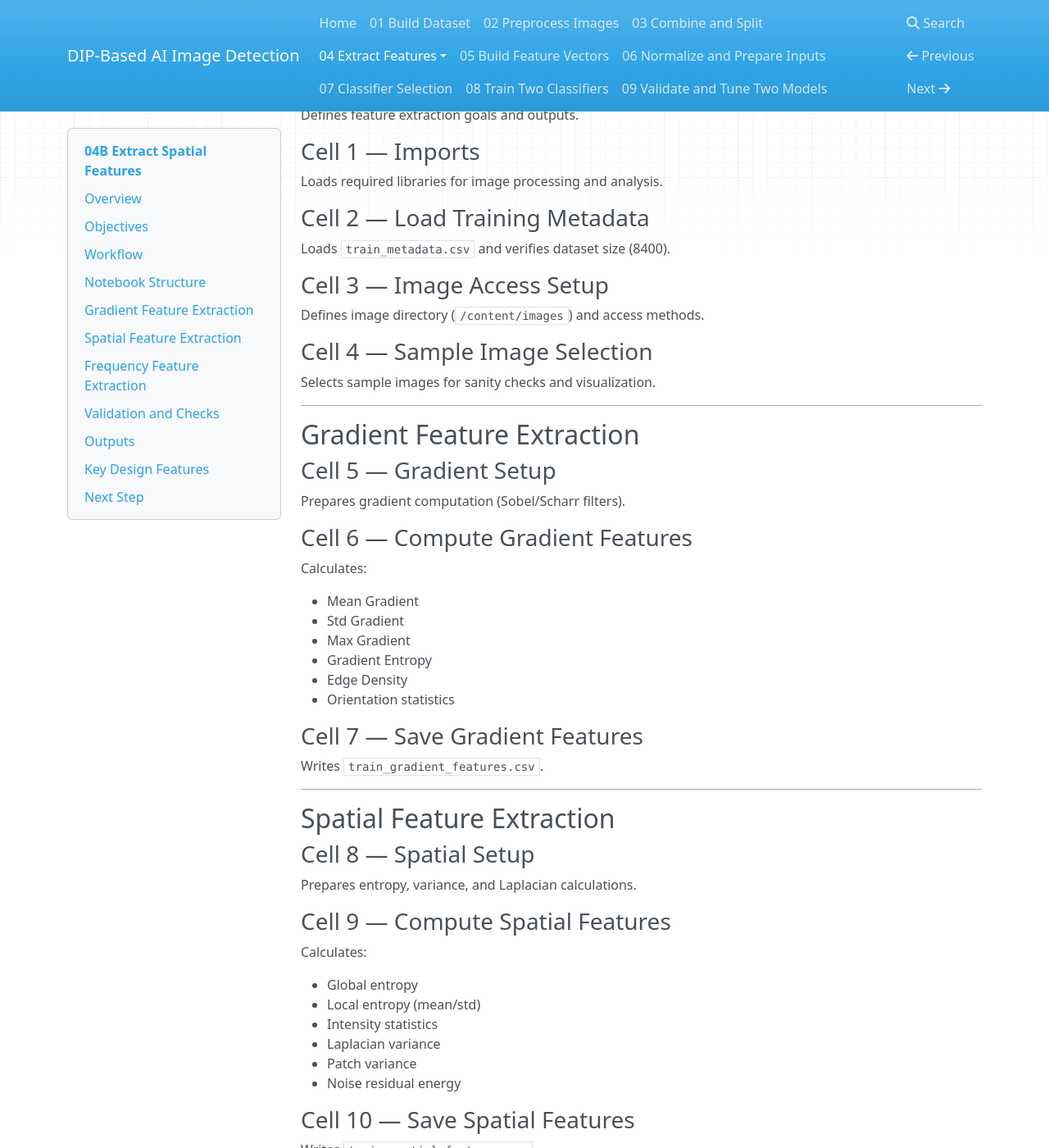
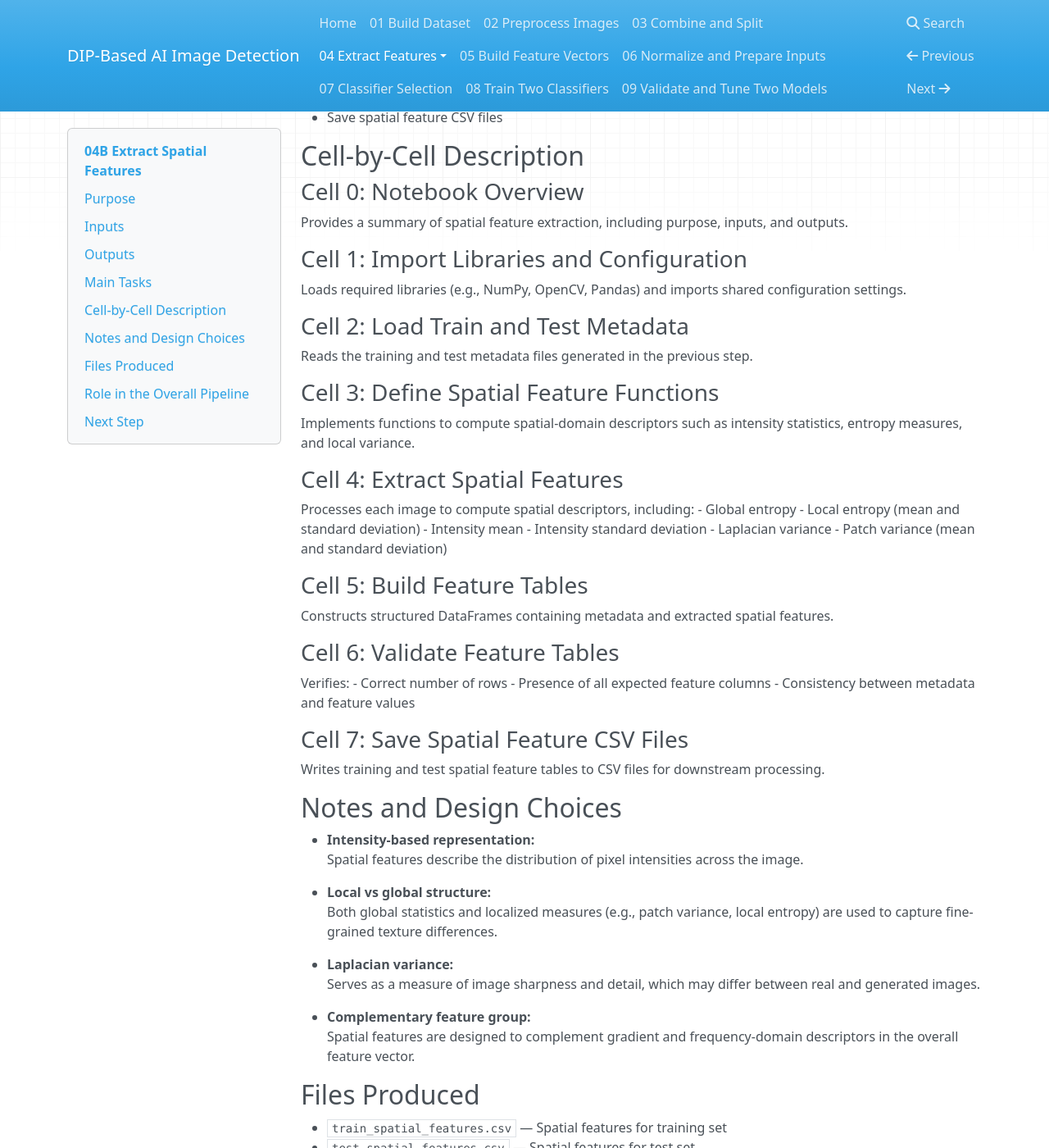
Before and after one commit to pgailinas/dip-ai-image-detection, an MkDocs documentation site: the page built from docs/04B_Extract_Spatial_Features.md, in a window 1280 px wide and 1400 px high, scrolled down 966 px. Shown: the whole window at 82% size. Built offline with MkDocs 1.6.1, drawn with Linux system fonts in a browser that asks for light colours; nearby versions of some CDN libraries; some of the changed text lies outside the part shown.

Commit message:
Update 04B_Extract_Spatial_Features.md

```diff
--- a/docs/04B_Extract_Spatial_Features.md
+++ b/docs/04B_Extract_Spatial_Features.md
@@ -9,163 +9,102 @@
 
 ---
 
-## Overview
+## Purpose
 
-This stage extracts handcrafted Digital Image Processing (DIP) features from training images to form the basis of the classification model.
+This notebook extracts spatial-domain features from preprocessed images. These features capture intensity distribution, local variability, and structural complexity within the image, providing complementary information to gradient-based descriptors.
 
-Feature extraction is divided into three domains:
+Spatial features form the second group of the 26-dimensional DIP feature vector used for classification.
 
-* Gradient-Based
-* Spatial
-* Frequency-Domain
+## Inputs
 
----
+- Training and test metadata:
+  - `train_metadata.csv`
+  - `test_metadata.csv`
 
-## Objectives
+- Preprocessed image files referenced by metadata
 
-* Load training dataset metadata
-* Access preprocessed images
-* Extract domain-specific features
-* Store features in structured CSV files
-* Validate feature outputs
-
----
-
-## Workflow
-
-1. Load training metadata
-2. Access image directory
-3. Perform sanity checks
-4. Extract features (per domain)
-5. Save feature CSVs
-6. Validate outputs
-
----
-
-## Notebook Structure
-
-### Cell 0 — Overview
-
-Defines feature extraction goals and outputs.
-
-### Cell 1 — Imports
-
-Loads required libraries for image processing and analysis.
-
-### Cell 2 — Load Training Metadata
-
-Loads `train_metadata.csv` and verifies dataset size (8400).
-
-### Cell 3 — Image Access Setup
-
-Defines image directory (`/content/images`) and access methods.
-
-### Cell 4 — Sample Image Selection
-
-Selects sample images for sanity checks and visualization.
-
----
-
-## Gradient Feature Extraction
-
-### Cell 5 — Gradient Setup
-
-Prepares gradient computation (Sobel/Scharr filters).
-
-### Cell 6 — Compute Gradient Features
-
-Calculates:
-
-* Mean Gradient
-* Std Gradient
-* Max Gradient
-* Gradient Entropy
-* Edge Density
-* Orientation statistics
-
-### Cell 7 — Save Gradient Features
-
-Writes `train_gradient_features.csv`.
-
----
-
-## Spatial Feature Extraction
-
-### Cell 8 — Spatial Setup
-
-Prepares entropy, variance, and Laplacian calculations.
-
-### Cell 9 — Compute Spatial Features
-
-Calculates:
-
-* Global entropy
-* Local entropy (mean/std)
-* Intensity statistics
-* Laplacian variance
-* Patch variance
-* Noise residual energy
-
-### Cell 10 — Save Spatial Features
-
-Writes `train_spatial_features.csv`.
-
----
-
-## Frequency Feature Extraction
-
-### Cell 11 — Frequency Setup
-
-Prepares FFT computation and spectrum generation.
-
-### Cell 12 — Compute Frequency Features
-
-Calculates:
-
-* Frequency energy ratios
-* Radial statistics
-* Spectral centroid
-* Spectral bandwidth
-* Log spectrum statistics
-
-### Cell 13 — Save Frequency Features
-
-Writes `train_frequency_features.csv`.
-
----
-
-## Validation and Checks
-
-### Cell 14 — Output Verification
-
-Confirms correct row counts (8400) and CSV integrity.
-
-### Cell 15 — Feature Distribution Checks
-
-Compares distributions (AI vs Real).
-
-### Cell 16 — Visual Sanity Check
-
-Displays selected images and feature behavior.
-
----
+- Project configuration file:
+  - `project_config.py`
 
 ## Outputs
 
-* train_gradient_features.csv
-* train_spatial_features.csv
-* train_frequency_features.csv
+- Spatial feature CSV files:
+  - `train_spatial_features.csv`
+  - `test_spatial_features.csv`
 
----
+Each CSV contains:
+- `filename`
+- `class_label`
+- `source_dataset`
+- `subset`
+- Spatial feature columns
 
-## Key Design Features
+## Main Tasks
 
-* Domain-specific feature extraction
-* Modular pipeline (separate feature groups)
-* Optimized computations
-* Reusable CSV outputs
+- Load training and test metadata
+- Read preprocessed images
+- Compute global and local intensity statistics
+- Extract entropy-based and variance-based descriptors
+- Construct feature tables
+- Save spatial feature CSV files
 
----
+## Cell-by-Cell Description
+
+### Cell 0: Notebook Overview
+Provides a summary of spatial feature extraction, including purpose, inputs, and outputs.
+
+### Cell 1: Import Libraries and Configuration
+Loads required libraries (e.g., NumPy, OpenCV, Pandas) and imports shared configuration settings.
+
+### Cell 2: Load Train and Test Metadata
+Reads the training and test metadata files generated in the previous step.
+
+### Cell 3: Define Spatial Feature Functions
+Implements functions to compute spatial-domain descriptors such as intensity statistics, entropy measures, and local variance.
+
+### Cell 4: Extract Spatial Features
+Processes each image to compute spatial descriptors, including:
+- Global entropy
+- Local entropy (mean and standard deviation)
+- Intensity mean
+- Intensity standard deviation
+- Laplacian variance
+- Patch variance (mean and standard deviation)
+
+### Cell 5: Build Feature Tables
+Constructs structured DataFrames containing metadata and extracted spatial features.
+
+### Cell 6: Validate Feature Tables
+Verifies:
+- Correct number of rows
+- Presence of all expected feature columns
+- Consistency between metadata and feature values
+
+### Cell 7: Save Spatial Feature CSV Files
+Writes training and test spatial feature tables to CSV files for downstream processing.
+
+## Notes and Design Choices
+
+- **Intensity-based representation:**
+  Spatial features describe the distribution of pixel intensities across the image.
+
+- **Local vs global structure:**
+  Both global statistics and localized measures (e.g., patch variance, local entropy) are used to capture fine-grained texture differences.
+
+- **Laplacian variance:**
+  Serves as a measure of image sharpness and detail, which may differ between real and generated images.
+
+- **Complementary feature group:**
+  Spatial features are designed to complement gradient and frequency-domain descriptors in the overall feature vector.
+
+## Files Produced
+
+- `train_spatial_features.csv` — Spatial features for training set
+- `test_spatial_features.csv` — Spatial features for test set
+
+## Role in the Overall Pipeline
+
+This notebook produces the second group of features used in the DIP feature vector. These features are later combined with gradient and frequency-domain features to form the complete classifier input representation.
 
 ## Next Step
 
```
